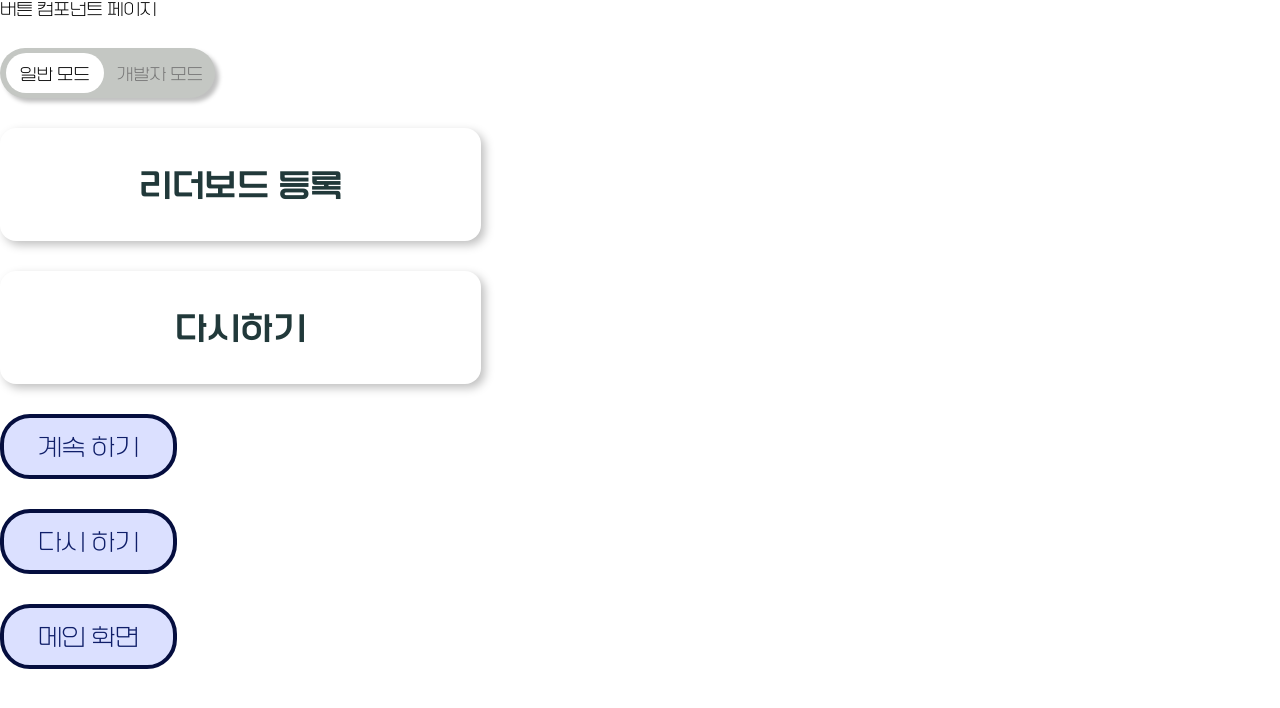
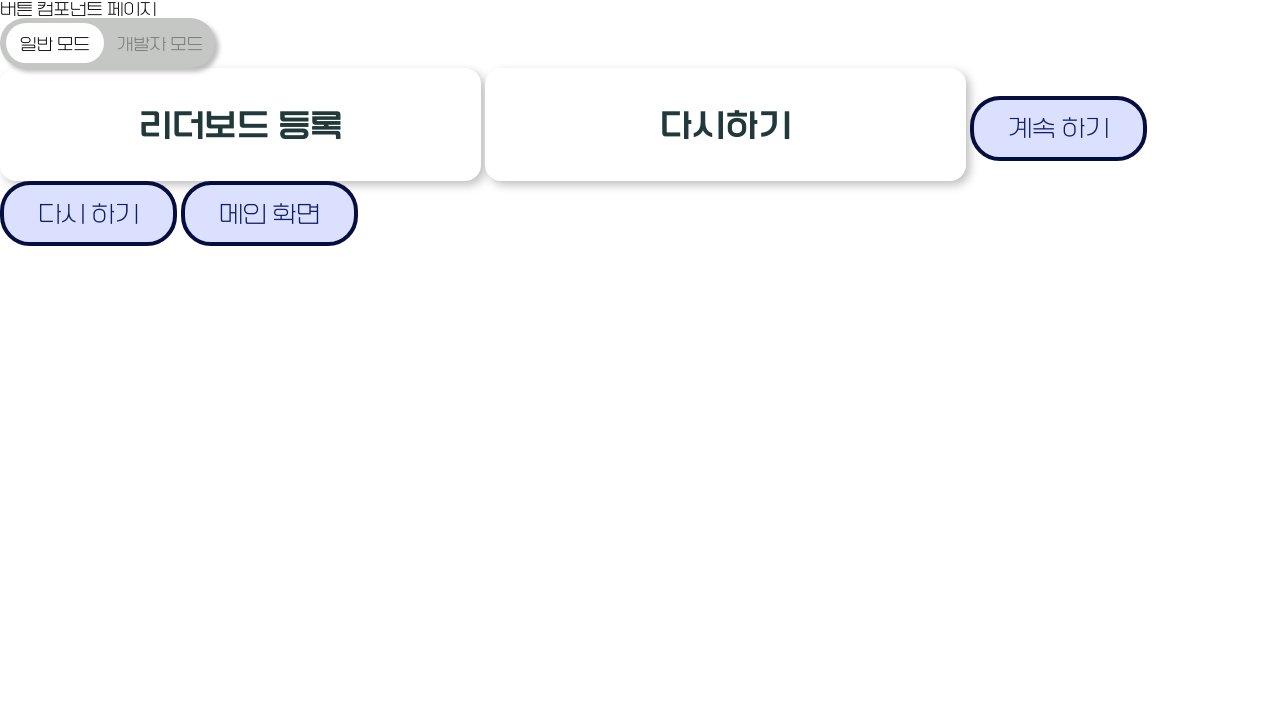
Before and after one commit to FRONTENDBOOTCAMP-14th/js-project-team-5, a website built with Vite: page src/components/button/button.html in a window 1280 px wide. Built offline with nearby package versions, Linux system fonts and the light colour scheme.

Commit message:
fix: button css 수정
- body에 적용된 css 제거

```diff
--- a/src/components/button/button.css
+++ b/src/components/button/button.css
@@ -1,10 +1,3 @@
-body {
-  display: flex;
-  flex-flow: column;
-  margin-top: 3.125rem;
-  gap: 1.875rem;
-}
-
 .toggle-radio {
   display: flex;
   position: relative;
```
